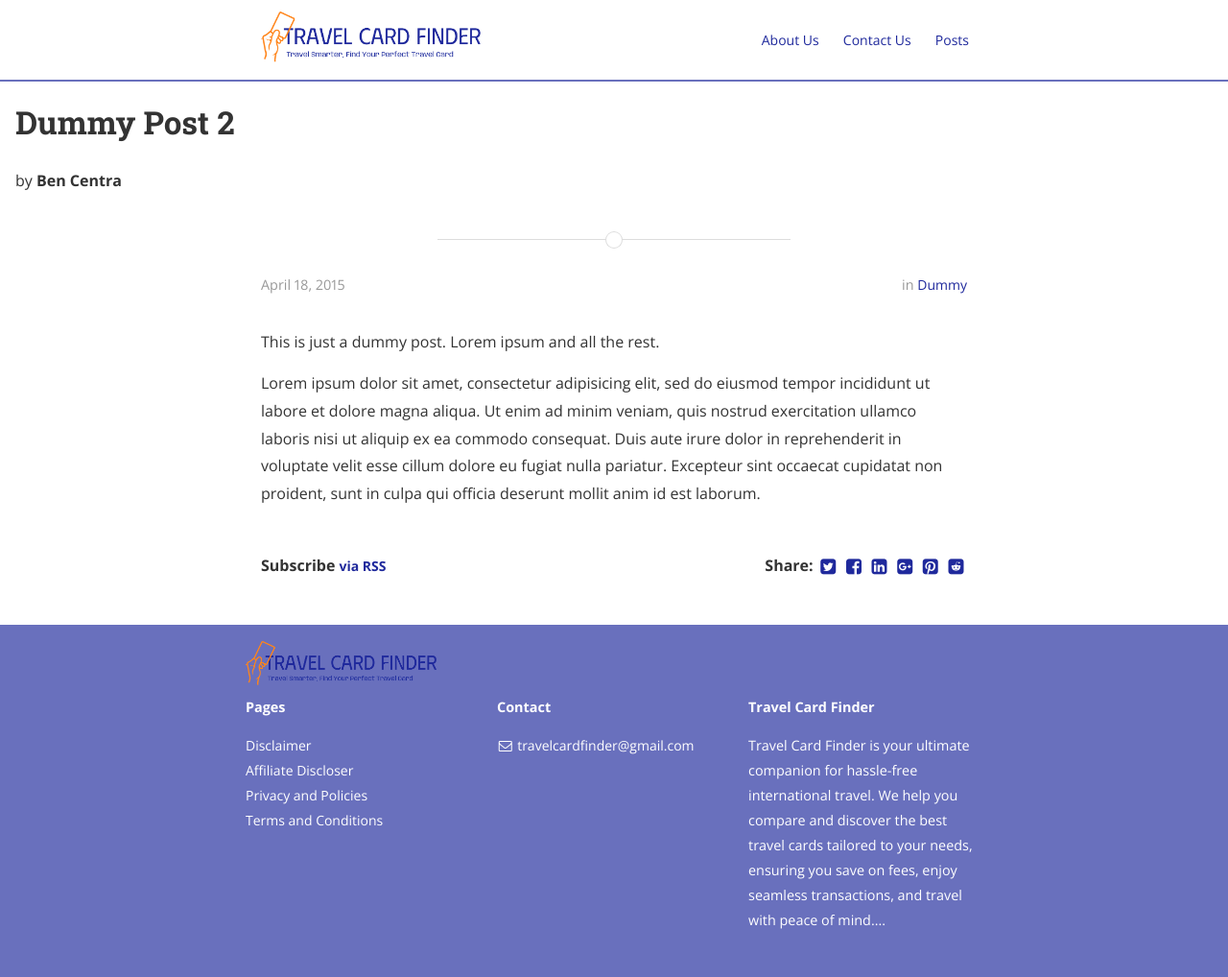
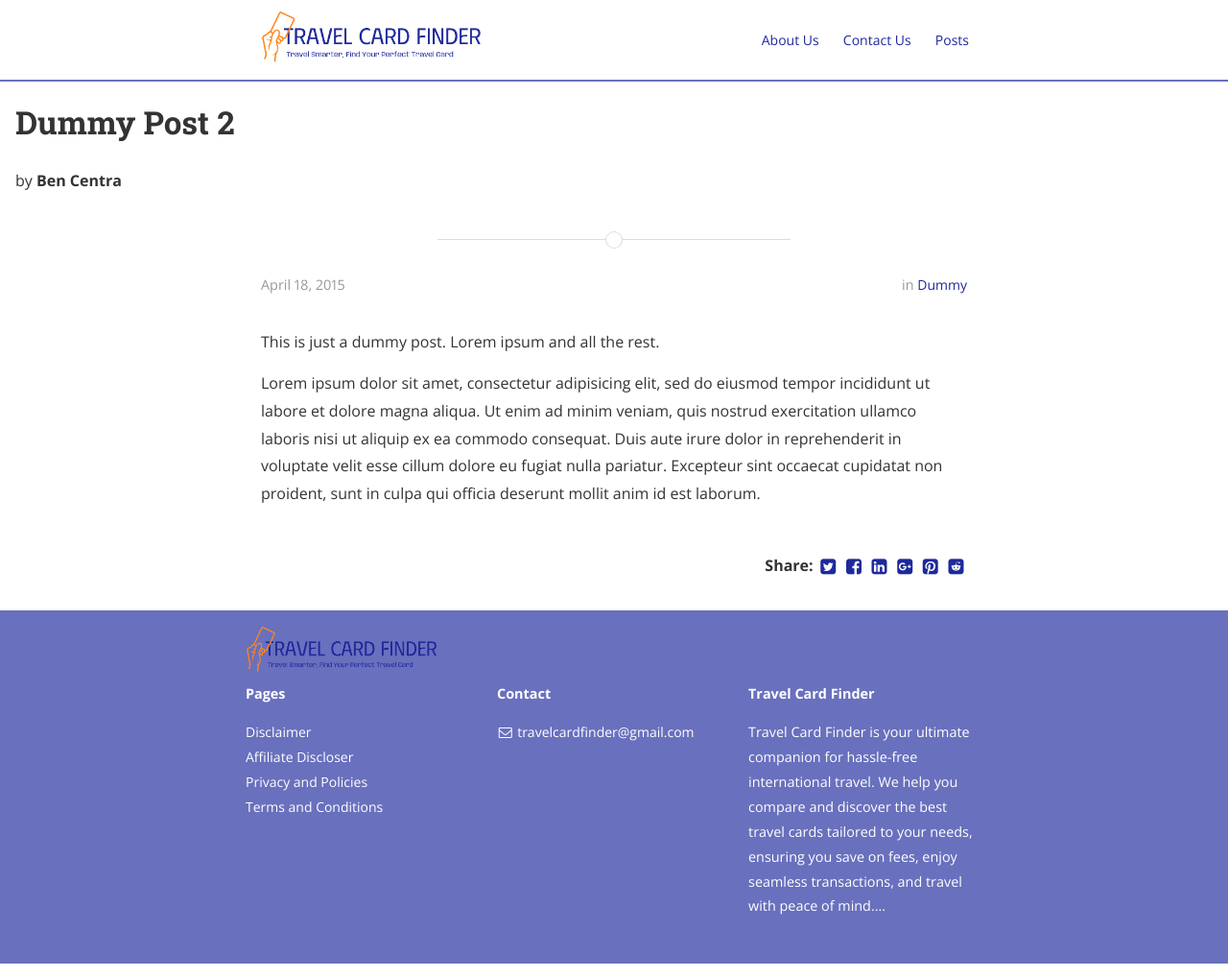
Before and after one commit to TravelCardFinder/TravelCardFinder.github.io, a Jekyll site: the page built from _posts/2015-04-18-dummy2.md, in a window 1280 px wide and 1018 px high. Shown: the whole window at 96% size. Built offline with Jekyll 4.4.1, drawn with Linux system fonts in a browser that asks for light colours; nearby versions of some CDN libraries.

Commit message:
Via RSS removed

```diff
--- a/_layouts/post.html
+++ b/_layouts/post.html
@@ -42,7 +42,7 @@
 {% endif %}
 
 <section class="rss">
-  <p class="rss-subscribe text"><strong>Subscribe <a href="{{ "/feed.xml" | prepend: site.baseurl }}">via RSS</a></strong></p>
+  <!-- <p class="rss-subscribe text"><strong>Subscribe <a href="{{ "/feed.xml" | prepend: site.baseurl }}">via RSS</a></strong></p> -->
 </section>
 
 <section class="share">
```
